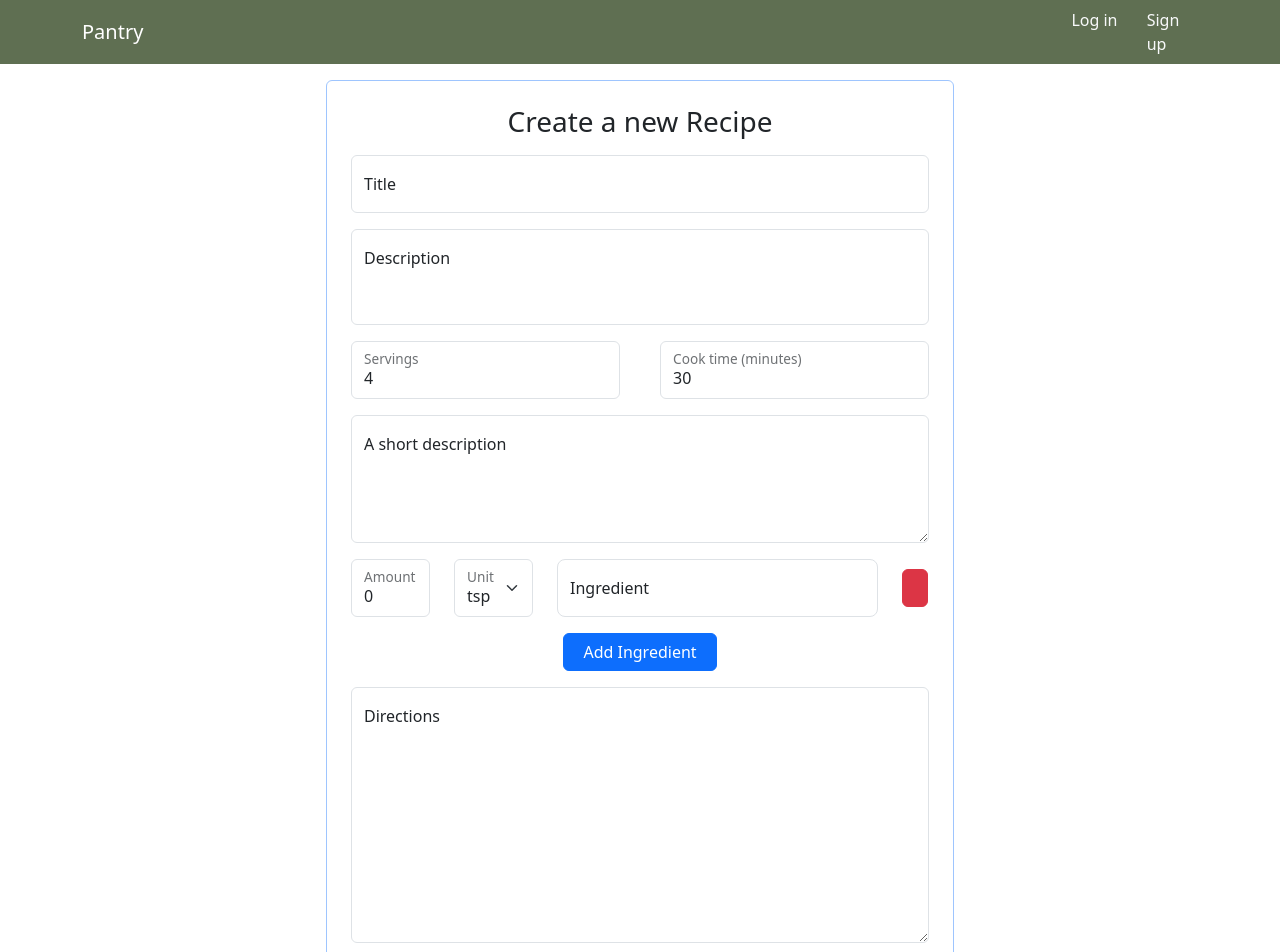
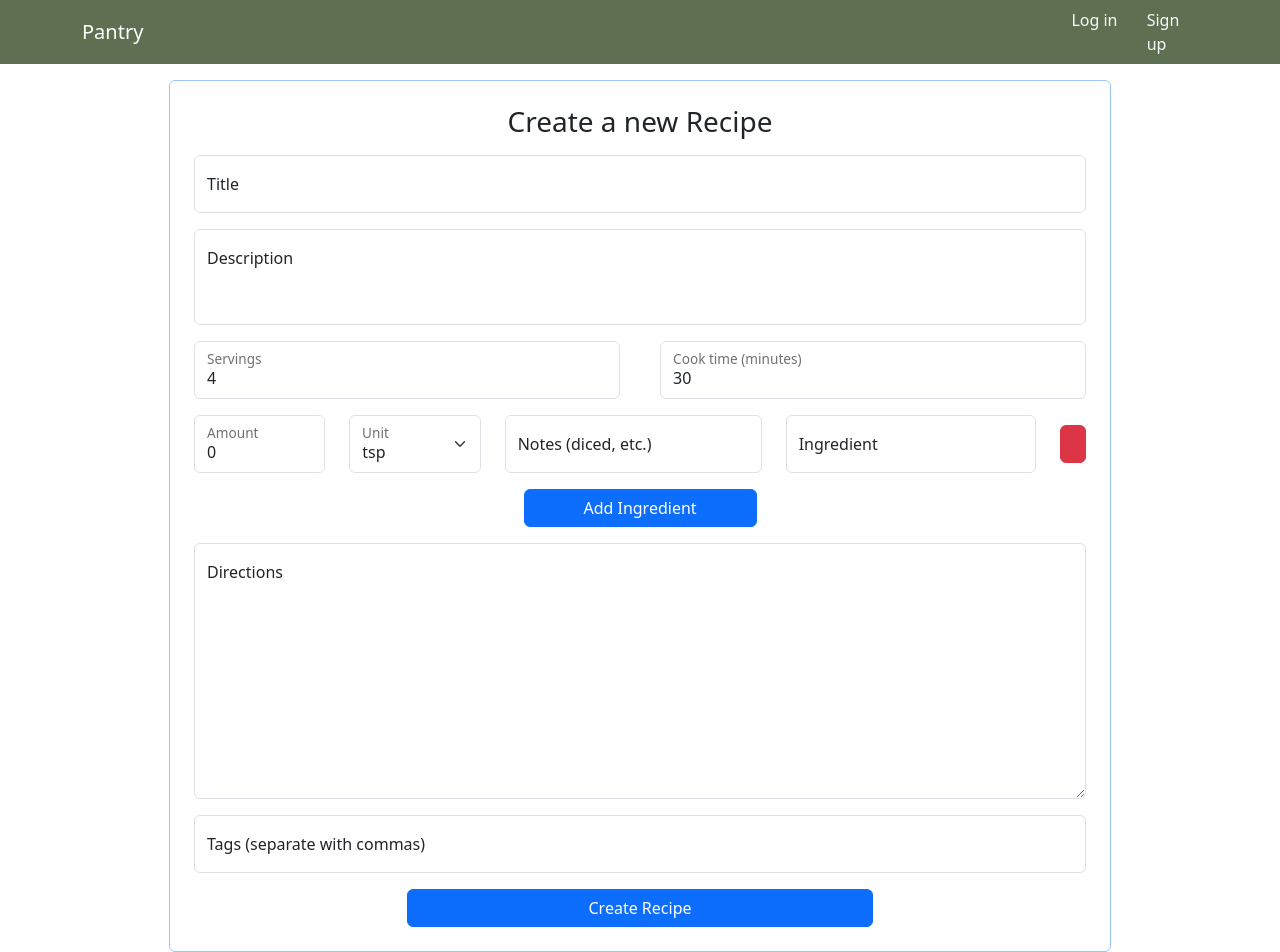
Before and after one commit to daltonoswald/pantry, a React (Vite) app in the folder frontend/: page /new-recipe in a window 1280 px wide. Shown: the top 952 px of the page. Built offline with nearby package versions, Linux system fonts and the light colour scheme.

Commit message:
form can be populated

```diff
--- a/frontend/src/pages/NewRecipe.jsx
+++ b/frontend/src/pages/NewRecipe.jsx
@@ -8,7 +8,7 @@ import deleteIcon from '../assets/icons/delete.svg'
 
 export default function NewRecipe() {
     const navigate = useNavigate();
-    const [ingredientList, setIngredientList] = useState([{ingredient: '' }])
+    const [ingredientList, setIngredientList] = useState([{ingredient: '', ingredientNote: '', unitAmount: '', unit: ''}])
     const [message, setMessage] = useState();
     const token = localStorage.getItem('pantryAuthToken');
 
@@ -17,7 +17,27 @@ export default function NewRecipe() {
         "oz", "lb", "g", "kg"
       ]
 
+    const handleUnitAmountChange = (e, index) => {
+        const {name, value} = e.target;
+        const list = [...ingredientList];
+        list[index][name] = value;
+        setIngredientList(list);
+    }
+
+    const handleUnitChange = (e, index) => {
+        const {name, value} = e.target;
+        const list = [...ingredientList];
+        list[index][name] = value;
+        setIngredientList(list);
+    }
+
     const handleIngredientChange = (e, index) => {
+        const {name, value} = e.target;
+        const list = [...ingredientList];
+        list[index][name] = value;
+        setIngredientList(list);
+    }
+    const handleIngredientNoteChange = (e, index) => {
         const {name, value} = e.target;
         const list = [...ingredientList];
         list[index][name] = value;
@@ -39,19 +59,26 @@ export default function NewRecipe() {
 
     const handleSubmit = (e) => {
         e.preventDefault();
-        console.log('submitted')
+        const tagList = e.target.tags.value.split(',').map(item => item.trim());
+        console.log(tagList);
         console.log(ingredientList);
-        const tagList = e.target.tags.value.split(' ');
-        console.log(tagList);
-
-        setMessage('Error Test')
+        const recipeData = {
+            title: e.target.title.value,
+            description: e.target.description.value,
+            servings: e.target.servings.value,
+            cookTime: e.target.cookTime.value,
+            ingredientList: ingredientList,
+            directions: e.target.directions.value,
+            tags: tagList
+        }
+        console.log(recipeData)
     }
 
     return (
         <div className='app'>
             <Header />
             <Container className='my-auto pb-3' fluid>
-                <Form className='w-50 p-3 mx-auto border border-primary-subtle rounded' onSubmit={handleSubmit}>
+                <Form className='w-75 p-3 mx-auto border border-primary-subtle rounded' onSubmit={handleSubmit}>
                     <h3 className='text-center m-2'>Create a new Recipe</h3>
                         <Row>
                             <Col className='m-2'>
@@ -79,27 +106,45 @@ export default function NewRecipe() {
                                 </FloatingLabel>
                             </Col>
                         </Row>
-                        <Row>
-                            <Col className='m-2'>
-                                <FloatingLabel controlId='formDescription' label='A short description'>
-                                    <Form.Control as="textarea" name='description' type='text' placeholder='A short description' style={{ height: '8em' }} />
-                                </FloatingLabel>
-                            </Col>
-                        </Row>
                         {ingredientList.map((ingredient, index) => (
                             <Form.Group as={Row} className='align-items-center mt-2 mb-2'>
                                 <Col xs={2} className='ms-2'>
                                     <FloatingLabel controlId='formIngredientUnitAmount' label='Amount'>
-                                        <Form.Control name='unitAmount' type='number' placeholder='amount' min={1} defaultValue={0} />
+                                        <Form.Control
+                                            name='unitAmount'
+                                            type='number'
+                                            placeholder='amount'
+                                            onChange={(e) => handleUnitAmountChange(e, index)}
+                                            min={1}
+                                            defaultValue={0}
+                                            required />
                                     </FloatingLabel>
                                 </Col>
                                 <Col xs={2}>
                                     <FloatingLabel controlId='formIngredientUnit' label='Unit'>
-                                        <Form.Select aria-label='Unit'>
+                                        <Form.Select aria-label='Unit' onChange={(e) => handleUnitChange(e, index)} name='unit'>
                                             {cookingUnits.map((unit) =>
-                                                <option key={unit} value={unit}>{unit}</option>
+                                                <option
+                                                    key={unit}
+                                                    name='unit'
+                                                    defaultValue={'tsp'}
+                                                    value={unit}
+                                                    required
+                                                    >{unit}</option>
                                             )}
                                         </Form.Select>
+                                    </FloatingLabel>
+                                </Col>
+                                <Col xs='auto'>
+                                    <FloatingLabel controlId='formIngredientNote' label='Notes (diced, etc.)'>
+                                        <Form.Control
+                                            name='ingredientNote'
+                                            type='text'
+                                            placeholder='Notes (diced, thin-sliced, etc.)'
+                                            value={ingredient.ingredientNote}
+                                            onChange={(e) => handleIngredientNoteChange(e, index)}
+                                            size='auto'
+                                            />
                                     </FloatingLabel>
                                 </Col>
                                 <Col>
@@ -110,11 +155,12 @@ export default function NewRecipe() {
                                             placeholder='Ingredient'
                                             value={ingredient.ingredient}
                                             onChange={(e) => handleIngredientChange(e, index)}
-                                            size='lg'
+                                            size='auto'
+                                            required
                                             />
                                     </FloatingLabel>
                                 </Col>
-                                <Col xs={1} className='me-2'>
+                                <Col xs='auto' className='me-2'>
                                     <Button variant='danger' type='button' onClick={() => handleRemoveIngredient(index)}>
                                         <Trash color='black' />
                                     </Button>
@@ -133,8 +179,8 @@ export default function NewRecipe() {
                         </Row>
                         <Row>
                             <Col className='m-2'>
-                                <FloatingLabel controlId='formTags' label='Tags (separate with spaces)'>
-                                <Form.Control name='tags' type='text' placeholder='Tags (separate with spaces)' />
+                                <FloatingLabel controlId='formTags' label='Tags (separate with commas)'>
+                                <Form.Control name='tags' type='text' placeholder='Tags (separate with commas)' />
                                 </FloatingLabel>
                             </Col>
                         </Row>
```
